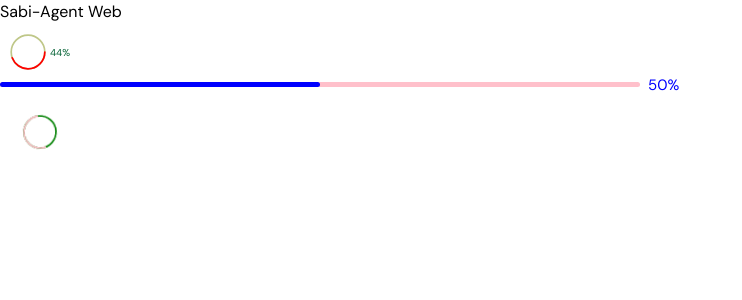
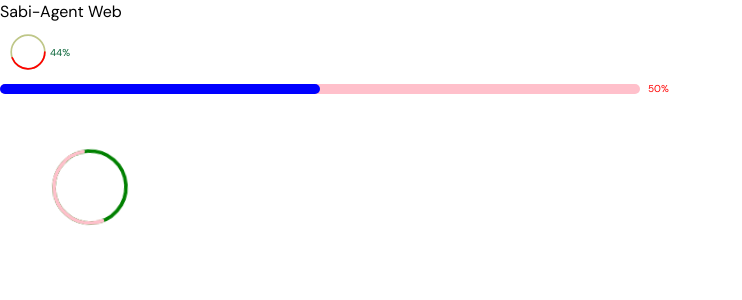
Before and after one commit to ifedayoagboola/sabi-components, a React (Create React App) app: page / in a window 1280 px wide. Shown: the top 300 px of the page, without its empty margins (0-742 px from the left). Built offline with nearby package versions, Linux system fonts and the light colour scheme.

Commit message:
quick fix

```diff
--- a/src/App.js
+++ b/src/App.js
@@ -19,23 +19,25 @@ function App() {
       containerSize="70px"
       color="red"
       textMargin="-6px"
-      textSize="10px"/>
+      textSize="10px"
+      />
 
       <ProgressBar
       backGround
       width="50vw"
       value="50"
-      height="5px"
+      height="10px"
       progressBackgroundColor="pink"
       progressColor="blue"
-      progressValueColor="blue"
-      progressValueSize="15px"
+      progressValueColor="red"
+      progressValueSize="10px"
+      showText = "true"
       />
 
       <Spinner
       backgroundColor="green"
       color="pink"
-      containerSize="80px"
+      containerSize="180px"
       height="fit-content"
       width="fit-content"
       />
--- a/src/components/ProgressBar-H.js
+++ b/src/components/ProgressBar-H.js
@@ -3,7 +3,7 @@ import PropTypes from 'prop-types';
 
 import styledComponents from './styledComponents';
 
-export default function ProgressBar({ value, max, progressColor,progressBackgroundColor,progressValueColor,progressValueSize, width,height}) {
+export default function ProgressBar({ value, max, progressColor,progressBackgroundColor,progressValueColor,progressValueSize, width,height, showText}) {
     return (
         <styledComponents.ProgressBarContainer
         color={progressColor}
@@ -15,7 +15,10 @@ export default function ProgressBar({ value, max, progressColor,progressBackgrou
             <progress value={value} max={max}>
 
             </progress>
-            <span className="progressValue">{value}%</span>
+            {
+             showText === 'true'?             <span className="progressValue">{value}%</span>: ""
+            }
+
         </styledComponents.ProgressBarContainer>
     )
 }
@@ -29,6 +32,7 @@ ProgressBar.propTypes = {
     progressBackgroundColor: PropTypes.string,
     progressValueColor: PropTypes.string,
     progressValueSize: PropTypes.string,
+    showText: PropTypes.string,
   };
 
   ProgressBar.defaultProps = {
@@ -40,4 +44,5 @@ ProgressBar.propTypes = {
     progressBackgroundColor:"#eee",
     progressValueColor:"#000",
     progressValueSize:"12px",
+    showText:"true"
   };
--- a/src/components/Spinner.js
+++ b/src/components/Spinner.js
@@ -77,7 +77,7 @@ export default function Spinner(
     strokeWidth: "2",
     value: "200",
     progress: "20",
-    containerSize: "190px",
+    containerSize: "195px",
     backgroundColor:"#E2E9F0",
     color:"blue"
  }
```
